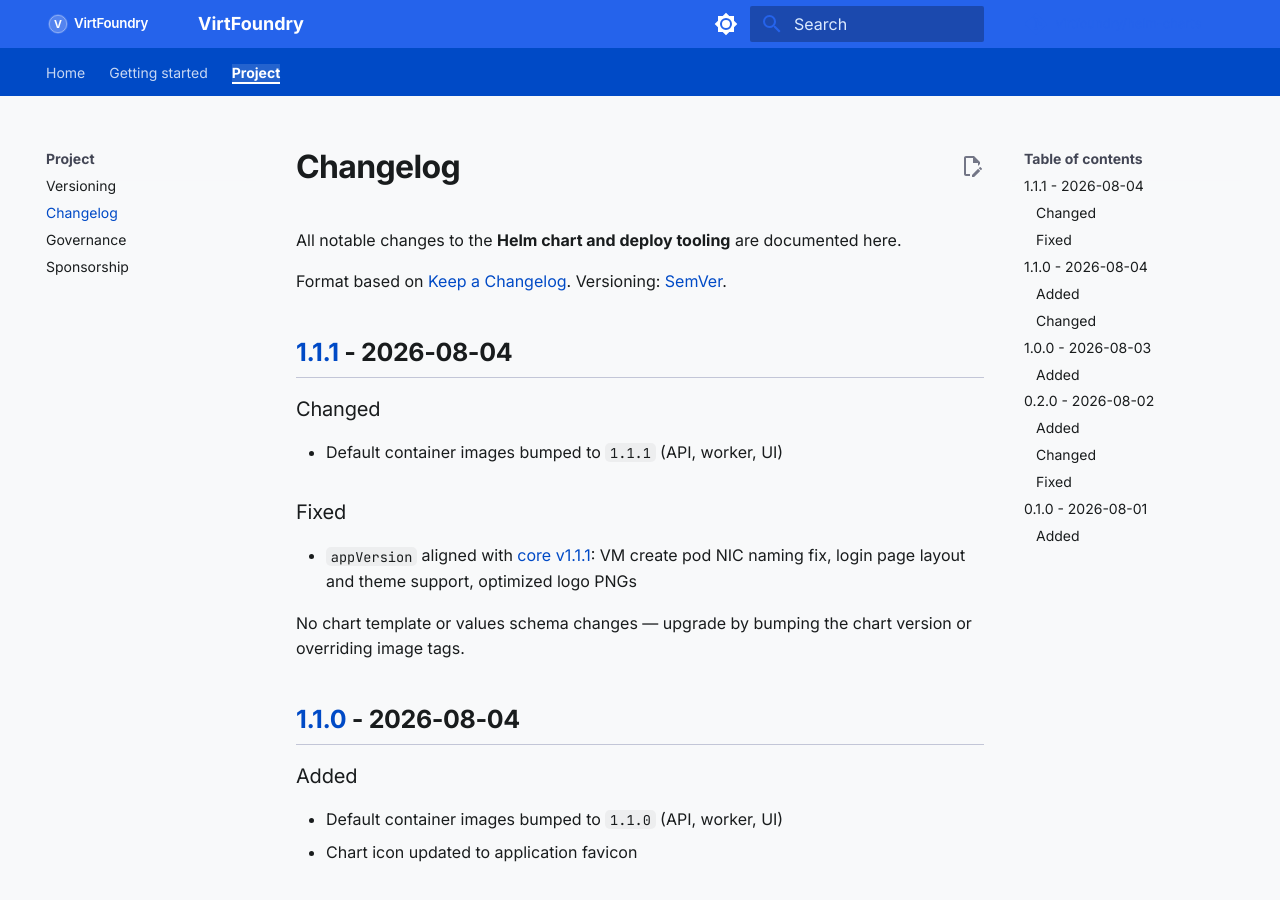
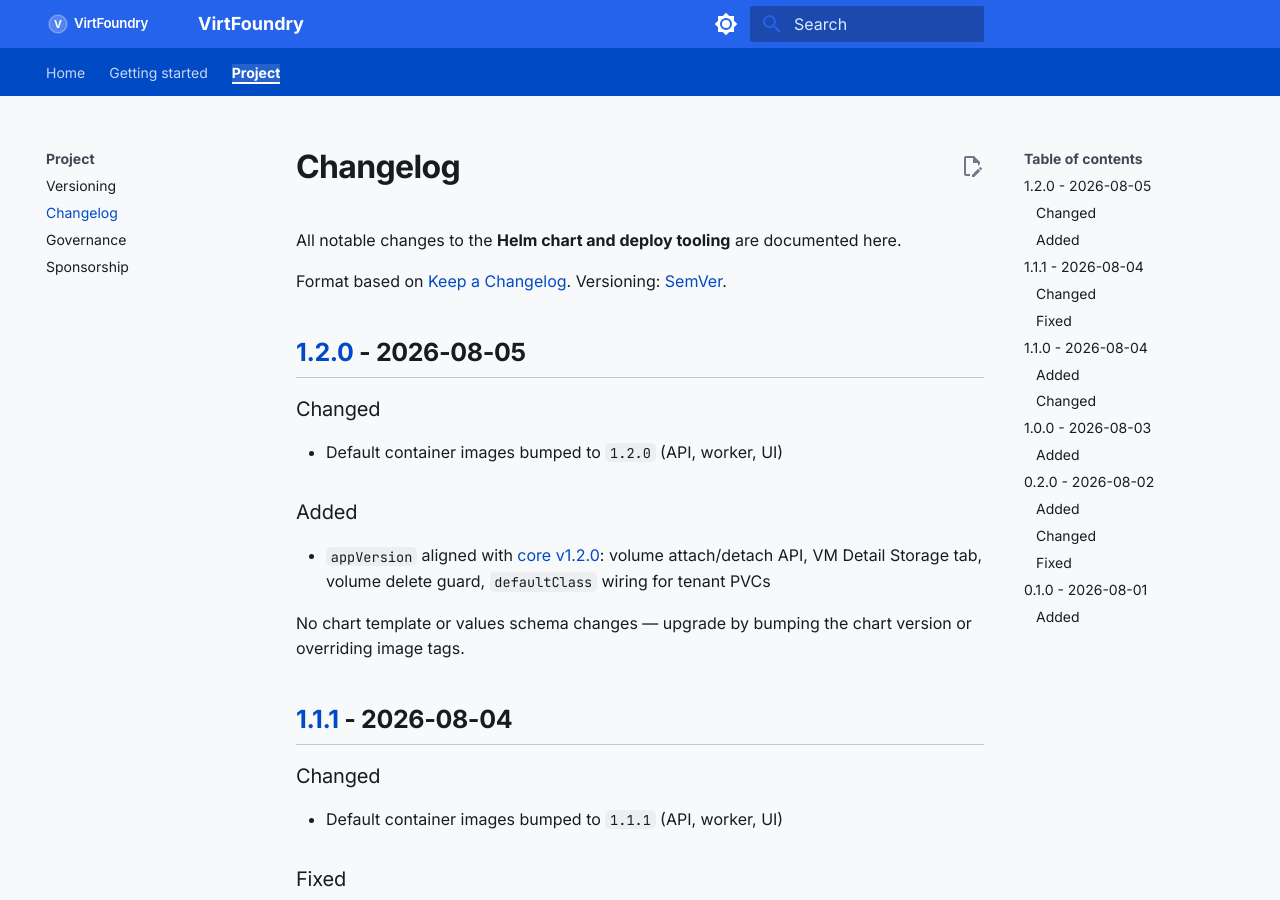
Before and after one commit to virtfoundry/helm-charts, an MkDocs documentation site: the page built from docs/project/changelog.md, in a window 1280 px wide and 900 px high. Built offline with MkDocs 1.6.1 and Material for MkDocs 9.7.7, drawn with Linux system fonts in a browser that asks for light colours; comment, search, counter and statistics services are not loaded.

Commit message:
chore(release): v1.2.0
Align chart and default images with core v1.2.0 (Phase 1 volumes).

```diff
--- a/docs/project/changelog.md
+++ b/docs/project/changelog.md
@@ -3,6 +3,18 @@
 All notable changes to the **Helm chart and deploy tooling** are documented here.
 
 Format based on [Keep a Changelog](https://keepachangelog.com/). Versioning: [SemVer](versioning.md).
+
+## [1.2.0] - 2026-08-05
+
+### Changed
+
+- Default container images bumped to `1.2.0` (API, worker, UI)
+
+### Added
+
+- `appVersion` aligned with [core v1.2.0](https://github.com/virtfoundry/core/releases/tag/v1.2.0): volume attach/detach API, VM Detail Storage tab, volume delete guard, `defaultClass` wiring for tenant PVCs
+
+No chart template or values schema changes — upgrade by bumping the chart version or overriding image tags.
 
 ## [1.1.1] - 2026-08-04
 
@@ -65,6 +77,7 @@ No chart template or values schema changes — upgrade by bumping the chart vers
 - GitHub Pages Helm repository via chart-releaser
 - Deploy scripts and setup helpers (KubeVirt, Multus, CDI)
 
+[1.2.0]: https://github.com/virtfoundry/helm-charts/compare/v1.1.1...v1.2.0
 [1.1.1]: https://github.com/virtfoundry/helm-charts/compare/v1.1.0...v1.1.1
 [1.1.0]: https://github.com/virtfoundry/helm-charts/compare/v1.0.0...v1.1.0
 [1.0.0]: https://github.com/virtfoundry/helm-charts/compare/v0.2.0...v1.0.0
```
Also changed, not shown: CHANGELOG.md (+4 -0 lines), README.md (+1 -1 lines), docs/guide/helm-repository.md (+1 -1 lines), docs/guide/installation.md (+2 -2 lines), docs/index.md (+2 -2 lines), 2 other files.
